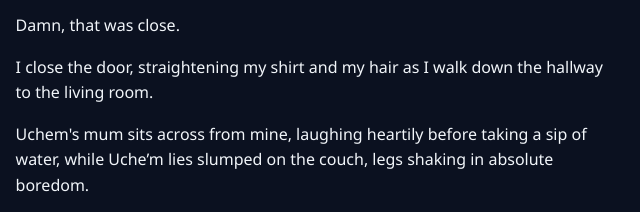
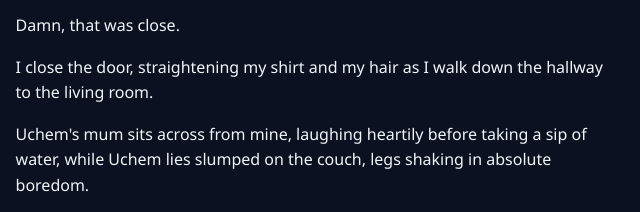
Before and after one commit to Fiyanuwa/fiyanuwa.github.io, a plain HTML site: page index.html in a window 1280 px wide. Shown: the part 1720-1932 px from the top of the page, 327-967 px from the left. Drawn offline with Linux system fonts and the light colour scheme.

Commit message:
One more Uche'm changed :)

```diff
--- a/index.html
+++ b/index.html
@@ -82,7 +82,7 @@
 
             <P>I close the door, straightening my shirt and my hair as I walk down the hallway to the living room.</P>
 
-            <P>Uchem's mum sits across from mine, laughing heartily before taking a sip of water, while Uche’m lies slumped on the couch, legs shaking in absolute boredom.</P>
+            <P>Uchem's mum sits across from mine, laughing heartily before taking a sip of water, while Uchem lies slumped on the couch, legs shaking in absolute boredom.</P>
 
             <P>She probably wishes she were somewhere else right now or is impatiently waiting to reunite with her high-school best friend.</P>
 
```
